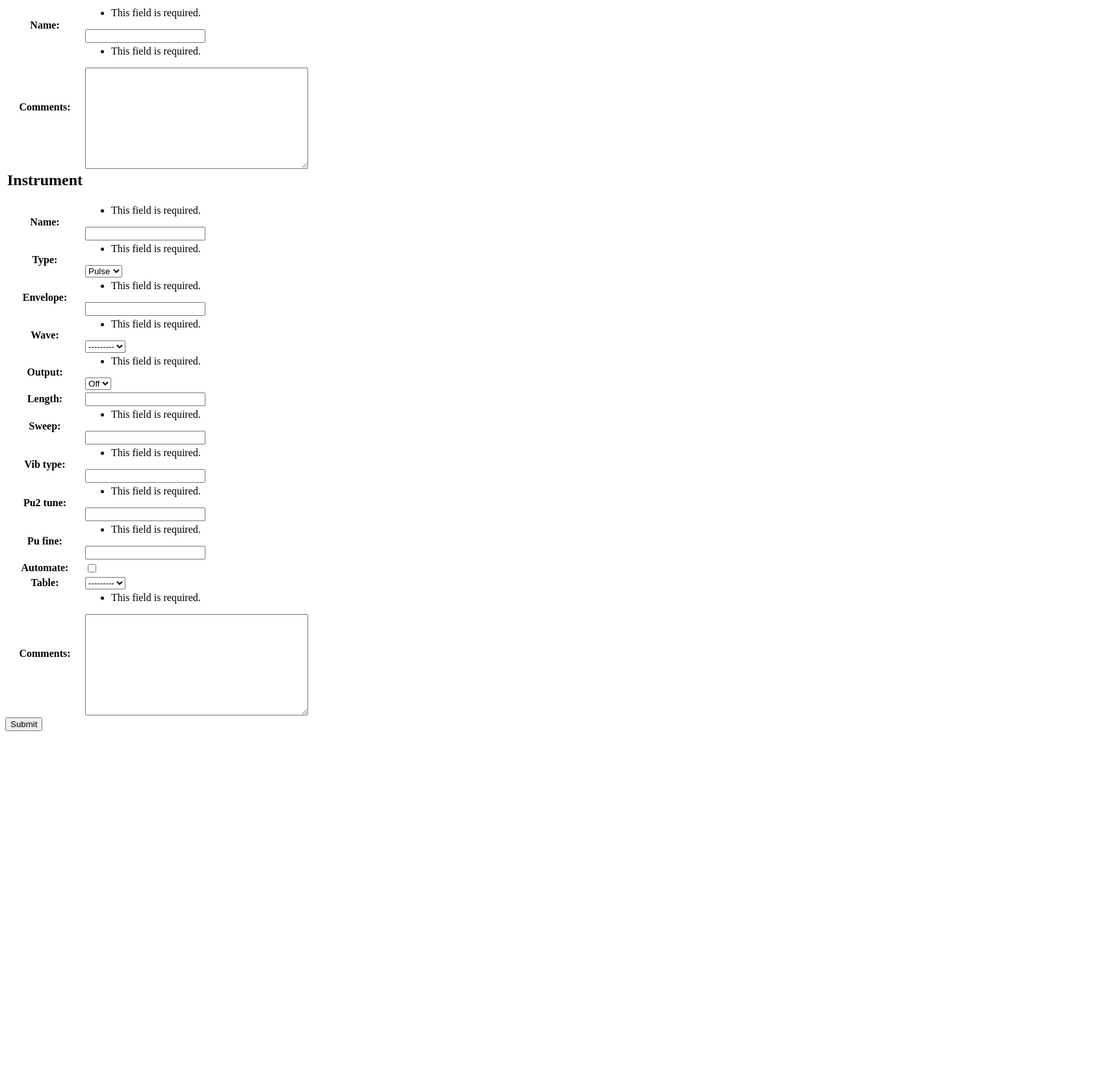
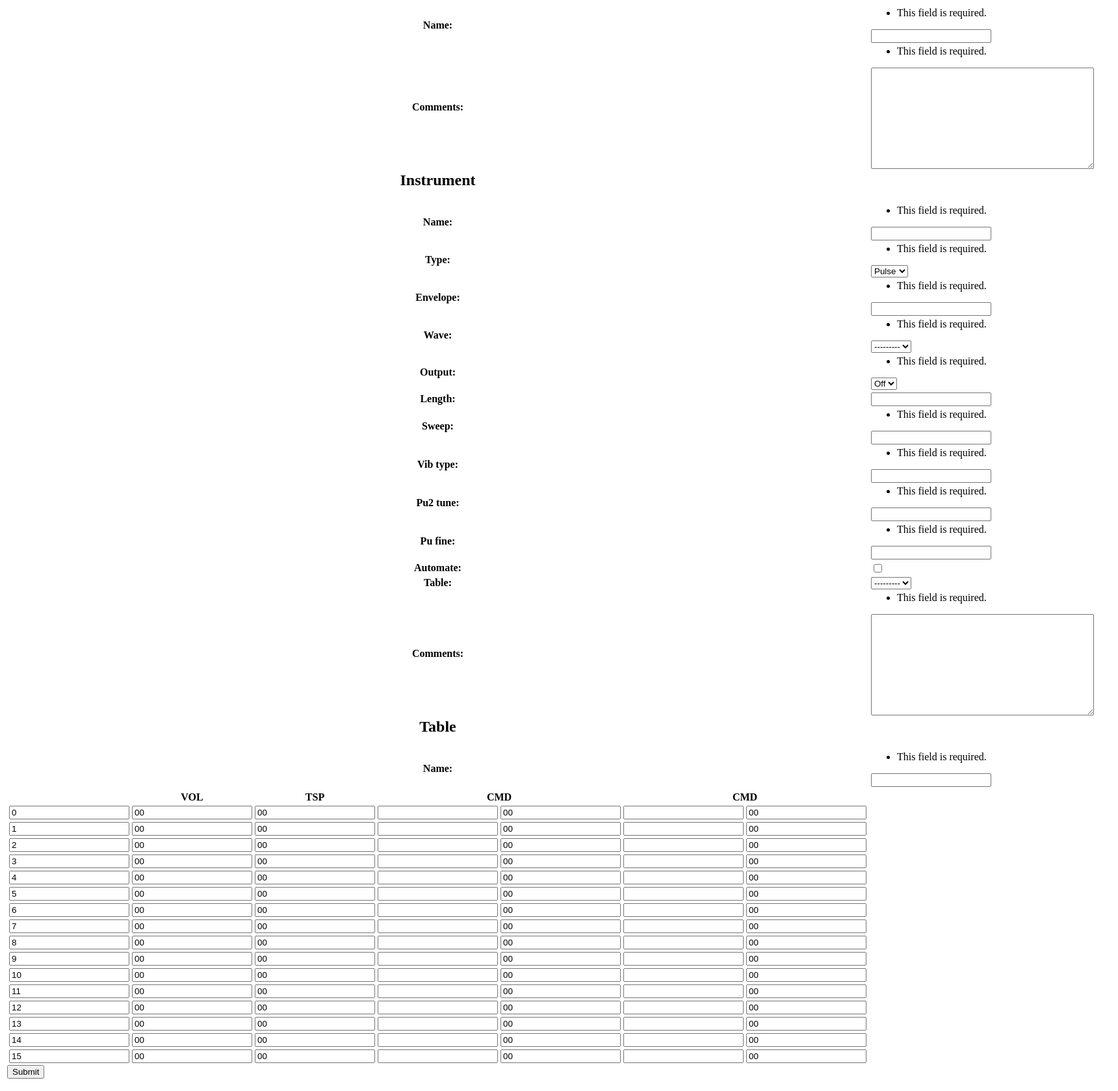
Before and after one commit to baudtack/lsdjpatchbook, a Django app: page /patchset/new in a window 1720 px wide. Shown: the whole page at 65% size. Before the commit the page ends 1125 px from the top, so only its background shows below. Run offline with Django 3.2, Linux system fonts and the light colour scheme; data that the repository does not hold is empty.

Commit message:
added basic table functionality

```diff
--- a/patchbook/models.py
+++ b/patchbook/models.py
@@ -15,7 +15,13 @@ class PatchSetForm(ModelForm):
 
 
 class Table(models.Model):
-    name = models.CharField(max_length=2)
+    name = models.CharField(max_length=10)
+
+
+class TableForm(ModelForm):
+    class Meta:
+        model = Table
+        fields = ['name']
 
 
 class TableRow(models.Model):
@@ -23,10 +29,16 @@ class TableRow(models.Model):
     position = models.IntegerField()
     vol = models.CharField(max_length=2)
     tsp = models.CharField(max_length=2)
-    cmd1 = models.CharField(max_length=1)
+    cmd1 = models.CharField(max_length=1,blank=True)
     cmd1_setting = models.CharField(max_length=2)
-    cmd2 = models.CharField(max_length=1)
+    cmd2 = models.CharField(max_length=1,blank=True)
     cmd2_setting = models.CharField(max_length=2)
+
+
+class TableRowForm(ModelForm):
+    class Meta:
+        model = TableRow
+        fields = '__all__'
 
 
 class Wave(models.Model):
--- a/patchbook/templates/patchset/form.html
+++ b/patchbook/templates/patchset/form.html
@@ -4,6 +4,26 @@
   {{ form }}
   <tr><th><h2>Instrument</h2></th></tr>
   {{ instrument_form }}
+  <tr><th><h2>Table</h2></th></tr>
+  {{ table_form }}
+  <tr>
+    <td>
+      <table>
+	<thead><th>&nbsp;</th><th>VOL</th><th>TSP</th><th colspan="2">CMD</th><th colspan="2">CMD</th>
+	{% for table_row in table_rows %}
+	  <tr>
+	    <td>{{table_row.position}}</td>
+	    <td>{{table_row.vol}}</td>
+	    <td>{{table_row.tsp}}</td>
+	    <td>{{table_row.cmd1}}</td>
+	    <td>{{table_row.cmd1_setting}}</td>
+	    <td>{{table_row.cmd2}}</td>
+	    <td>{{table_row.cmd2_setting}}</td>
+	  </tr>
+	  {% endfor %}
+      <table>
+    </td>
+  </tr>
   </table>
   <input type="submit" value="Submit" />
 </form>
--- a/patchbook/views.py
+++ b/patchbook/views.py
@@ -1,6 +1,6 @@
 from django.shortcuts import render
 from django.http import HttpResponse
-from patchbook.models import PatchSet, PatchSetForm, Instrument, InstrumentForm
+from patchbook.models import PatchSet, PatchSetForm, Instrument, InstrumentForm, Table, TableForm, TableRow, TableRowForm
 from datetime import datetime
 
 def index(request):
@@ -13,16 +13,50 @@ def patchset_create_or_update(request):
     if(request.method == 'GET'):
         form = PatchSetForm(request.GET)
         instrument_form = InstrumentForm(request.GET)
+        table_form = TableForm(request.GET)
+        table_rows = [TableRowForm(initial={'position': str(i),
+                                            'vol': '00',
+                                            'tsp': '00',
+                                            'cmd1_setting': '00',
+                                            'cmd2_setting': '00'
+                                             }) for i in xrange(16)]
+
     else:
+
         form = PatchSetForm(request.POST)
         instrument_form = InstrumentForm(request.POST)
+        table_form = TableForm(request.POST)
+        table_rows = []
         if form.is_valid():
             form.save()
             if instrument_form.is_valid():
                 instrument_form.save();
-                return HttpResponse("create all the things!")
+                if table_form.is_valid():
+                    table = table_form.save();
+                    for i in xrange(16):
+                        tr = TableRow()
+                        tr.table = table
+                        tr.position = request.POST.getlist('position')[i]
+                        tr.vol = request.POST.getlist('vol')[i]
+                        tr.tsp = request.POST.getlist('tsp')[i]
+                        tr.cmd1 = request.POST.getlist('cmd1')[i]
+                        tr.cmd1_setting = request.POST.getlist('cmd1_setting')[i]
+                        tr.cmd2 = request.POST.getlist('cmd2')[i]
+                        tr.cmd2_setting = request.POST.getlist('cmd2_setting')[i]
+                        tr.clean_fields()
+                        tr.save()
+                    return HttpResponse("create all the things!")
+                else:
+                    raise Exception(table_form.errors)
+            else:
+                raise Exception(instrument_form.errors)
+        else:
+            raise Exception(form.errors)
+
     return render(request, 'patchset/form.html', { 'form': form,
-                                                   'instrument_form': instrument_form })
+                                                   'instrument_form': instrument_form,
+                                                   'table_form': table_form,
+                                                   'table_rows': table_rows})
 
 
 def instrument(request, instrument_id):
```
